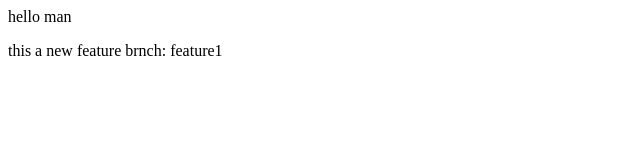
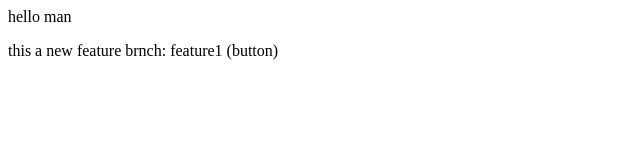
Before and after one commit to KeerthanKKK/local-repo, a plain HTML site: page index.html in a window 1280 px wide. Shown: the full height of the page, 0-640 px from the left. Drawn offline with Linux system fonts and the light colour scheme.

```diff
--- a/index.html
+++ b/index.html
@@ -1,2 +1,2 @@
 <p>hello man</p>
-<p>this a new feature brnch: feature1</p>
+<p>this a new feature brnch: feature1 (button)</p>
```
